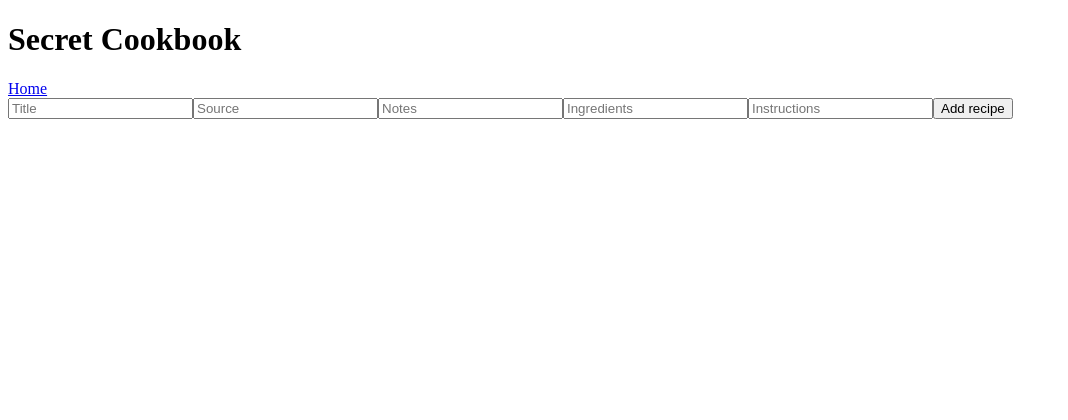
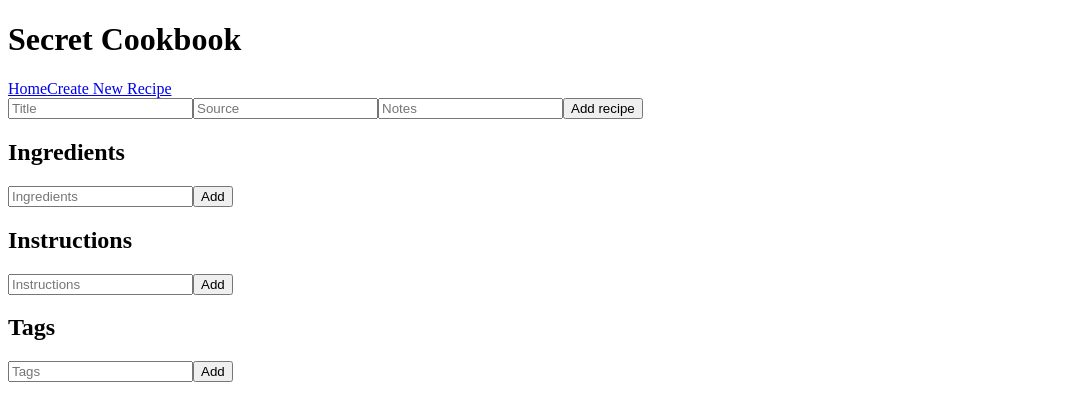
Before and after one commit to lambda-secretcookbook/frontend-app, a React (Create React App) app in the folder cookbook/: page /recipes/new in a window 1280 px wide. Shown: the top 420 px of the page, without its empty margins (0-1068 px from the left). Built offline with nearby package versions, Linux system fonts and the light colour scheme.

Commit message:
Worked on Recipe creation page

```diff
--- a/cookbook/src/actions/recipes.js
+++ b/cookbook/src/actions/recipes.js
@@ -1,3 +1,4 @@
+import { push } from "connected-react-router";
 import API from "../utils/API";
 
 export const FETCH_RECIPES_REQUEST = "FETCH_RECIPES_REQUEST";
@@ -9,13 +10,12 @@ export const getRecipes = () => dispatch => {
 
   API.get("/recipes")
     .then(response => {
-      const payload = response.data;
-      dispatch({ type: FETCH_RECIPES_SUCCESS }, payload);
+      dispatch({ type: FETCH_RECIPES_SUCCESS, payload: response.data });
     })
     .catch(error =>
       dispatch({
-        type: FETCH_RECIPES_FAILURE,
-        message: error.response.data.message
+        type: FETCH_RECIPES_FAILURE
+        // message: error.response.data.message
       })
     );
 };
@@ -23,3 +23,27 @@ export const getRecipes = () => dispatch => {
 export const FETCH_RECIPE_REQUEST = "FETCH_RECIPE_REQUEST";
 export const FETCH_RECIPE_SUCCESS = "FETCH_RECIPE_SUCCESS";
 export const FETCH_RECIPE_FAILURE = "FETCH_RECIPE_FAILURE";
+
+export const getRecipe = id => dispatch => {
+  dispatch({ type: FETCH_RECIPE_REQUEST });
+};
+
+export const CREATE_RECIPE_REQUEST = "CREATE_RECIPE_REQUEST";
+export const CREATE_RECIPE_SUCCESS = "CREATE_RECIPE_SUCCESS";
+export const CREATE_RECIPE_FAILURE = "CREATE_RECIPE_FAILURE";
+
+export const createRecipe = recipe => dispatch => {
+  dispatch({ type: CREATE_RECIPE_REQUEST });
+
+  API.post("/recipes", recipe)
+    .then(response => {
+      dispatch({ type: CREATE_RECIPE_SUCCESS, recipes: response.data });
+      dispatch(push("/recipes"));
+    })
+    .catch(error => {
+      dispatch({
+        type: CREATE_RECIPE_FAILURE,
+        message: error.response.data.message
+      });
+    });
+};
--- a/cookbook/src/components/Header.js
+++ b/cookbook/src/components/Header.js
@@ -6,6 +6,7 @@ export default () => (
     <h1>Secret Cookbook</h1>
     <nav>
       <NavLink to="/">Home</NavLink>
+      <NavLink to="/recipes/new">Create New Recipe</NavLink>
     </nav>
   </header>
 );
--- /dev/null
+++ b/cookbook/src/components/recipes/ItemForm.js
@@ -0,0 +1,23 @@
+import React from "react";
+
+export default props => (
+  <form onSubmit={props.onSubmit}>
+    <h2>{props.itemText}</h2>
+    <ul className="items">
+      {props.items.map((item, index) => (
+        <li key={index}>{item}</li>
+      ))}
+    </ul>
+
+    <input
+      type="text"
+      name={props.inputValueName}
+      placeholder={props.itemText}
+      required
+      value={props.inputValue}
+      onChange={props.handleInput}
+    />
+
+    <input type="submit" value="Add" />
+  </form>
+);
--- a/cookbook/src/components/recipes/RecipeForm.js
+++ b/cookbook/src/components/recipes/RecipeForm.js
@@ -1,13 +1,14 @@
 import React from "react";
 
 export default props => (
-  <form onSubmit={props.onSubmit}>
+  <form onSubmit={props.createRecipe}>
     <input
       type="text"
       name="title"
       placeholder="Title"
       value={props.titleValue}
       required
+      onChange={props.handleInput}
     />
 
     <input
@@ -15,6 +16,7 @@ export default props => (
       name="source"
       placeholder="Source"
       value={props.sourceValue}
+      onChange={props.handleInput}
     />
 
     <input
@@ -22,20 +24,7 @@ export default props => (
       name="notes"
       placeholder="Notes"
       value={props.notesValue}
-    />
-
-    <input
-      type="text"
-      name="ingredients"
-      placeholder="Ingredients"
-      value={props.ingredientValue}
-    />
-
-    <input
-      type="text"
-      name="instructions"
-      placeholder="Instructions"
-      value={props.instructionValue}
+      onChange={props.handleInput}
     />
 
     <input type="submit" value="Add recipe" />
--- a/cookbook/src/containers/recipes/RecipeCreate.js
+++ b/cookbook/src/containers/recipes/RecipeCreate.js
@@ -1,5 +1,10 @@
 import React, { Component } from "react";
+import { connect } from "react-redux";
+
+import { createRecipe } from "../../actions";
+
 import RecipeForm from "../../components/recipes/RecipeForm";
+import ItemForm from "../../components/recipes/ItemForm";
 
 class RecipeCreate extends Component {
   state = {
@@ -8,22 +13,98 @@ class RecipeCreate extends Component {
     notes: "",
     ingredients: [],
     instructions: [],
+    tags: [],
     ingredientValue: "",
-    directionValue: "",
+    instructionValue: "",
     tagValue: ""
+  };
+
+  handleInput = event => {
+    this.setState({ [event.target.name]: event.target.value });
+  };
+
+  addIngredient = event => {
+    event.preventDefault();
+    this.setState({
+      ingredients: [...this.state.ingredients, this.state.ingredientValue],
+      ingredientValue: ""
+    });
+  };
+
+  addInstruction = event => {
+    event.preventDefault();
+    this.setState({
+      instructions: [...this.state.instructions, this.state.instructionValue],
+      instructionValue: ""
+    });
+  };
+
+  addTag = event => {
+    event.preventDefault();
+    this.setState({
+      tags: [...this.state.tags, this.state.tagValue],
+      tagValue: ""
+    });
+  };
+
+  createRecipe = event => {
+    event.preventDefault();
+
+    this.props.createRecipe({
+      title: this.state.title,
+      source: this.state.source,
+      notes: this.state.notes,
+      ingredients: this.state.ingredients,
+      instructions: this.state.instructions,
+      tags: this.state.tags
+    });
   };
 
   render() {
     return (
-      <RecipeForm
-        titleValue={this.state.title}
-        sourceValue={this.state.source}
-        notesValue={this.state.notes}
-        ingredientValue={this.state.ingredientValue}
-        directionValue={this.state.directionValue}
-      />
+      <div className="recipe create">
+        <RecipeForm
+          createRecipe={this.createRecipe}
+          titleValue={this.state.title}
+          sourceValue={this.state.source}
+          notesValue={this.state.notes}
+          handleInput={this.handleInput}
+        />
+
+        <ItemForm
+          itemText="Ingredients"
+          onSubmit={this.addIngredient}
+          items={this.state.ingredients}
+          inputValue={this.state.ingredientValue}
+          inputValueName="ingredientValue"
+          handleInput={this.handleInput}
+        />
+
+        <ItemForm
+          itemText="Instructions"
+          onSubmit={this.addInstruction}
+          items={this.state.instructions}
+          inputValue={this.state.instructionValue}
+          inputValueName="instructionValue"
+          handleInput={this.handleInput}
+        />
+
+        <ItemForm
+          itemText="Tags"
+          onSubmit={this.addTag}
+          items={this.state.tags}
+          inputValue={this.state.tagValue}
+          inputValueName="tagValue"
+          handleInput={this.handleInput}
+        />
+      </div>
     );
   }
 }
 
-export default RecipeCreate;
+const mapStateToProps = state => ({});
+
+export default connect(
+  mapStateToProps,
+  { createRecipe }
+)(RecipeCreate);
--- a/cookbook/src/containers/recipes/RecipeList.js
+++ b/cookbook/src/containers/recipes/RecipeList.js
@@ -8,18 +8,6 @@ import { getRecipes } from "../../actions";
 import Recipe from "../../components/recipes/Recipe";
 
 class RecipeList extends Component {
-  static defaultProps = {
-    // Placeholders
-    recipes: [
-      {
-        id: 1,
-        name: "Test",
-        source: "Gram Gram",
-        notes: "An oldie but a goodie"
-      }
-    ]
-  };
-
   componentDidMount() {
     this.props.getRecipes();
   }
--- a/cookbook/src/reducers/recipes.js
+++ b/cookbook/src/reducers/recipes.js
@@ -22,7 +22,7 @@ export const recipesReducer = (state = initialState, action) => {
     case FETCH_RECIPES_SUCCESS:
       return {
         ...state,
-        recipes: action.recipes,
+        recipes: [...state, action.recipes],
         isFetchingRecipes: false
       };
 
```
